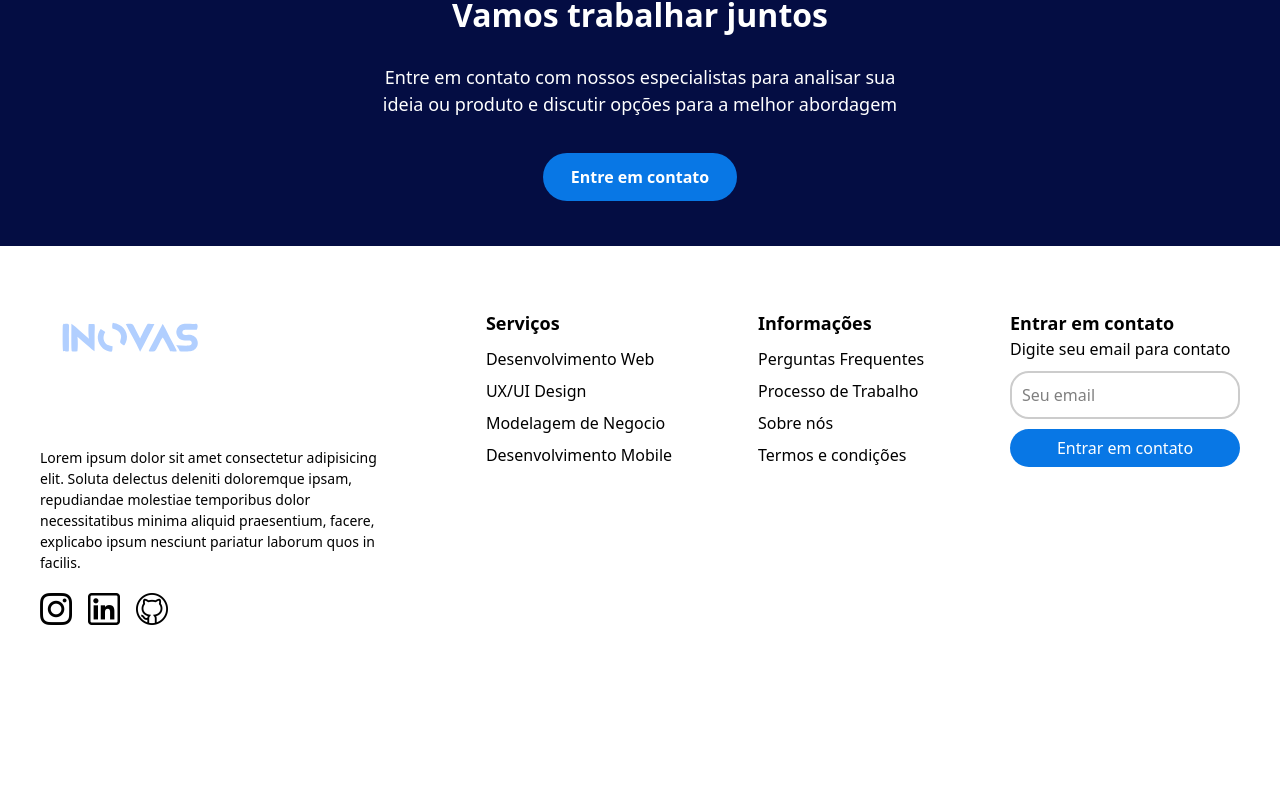
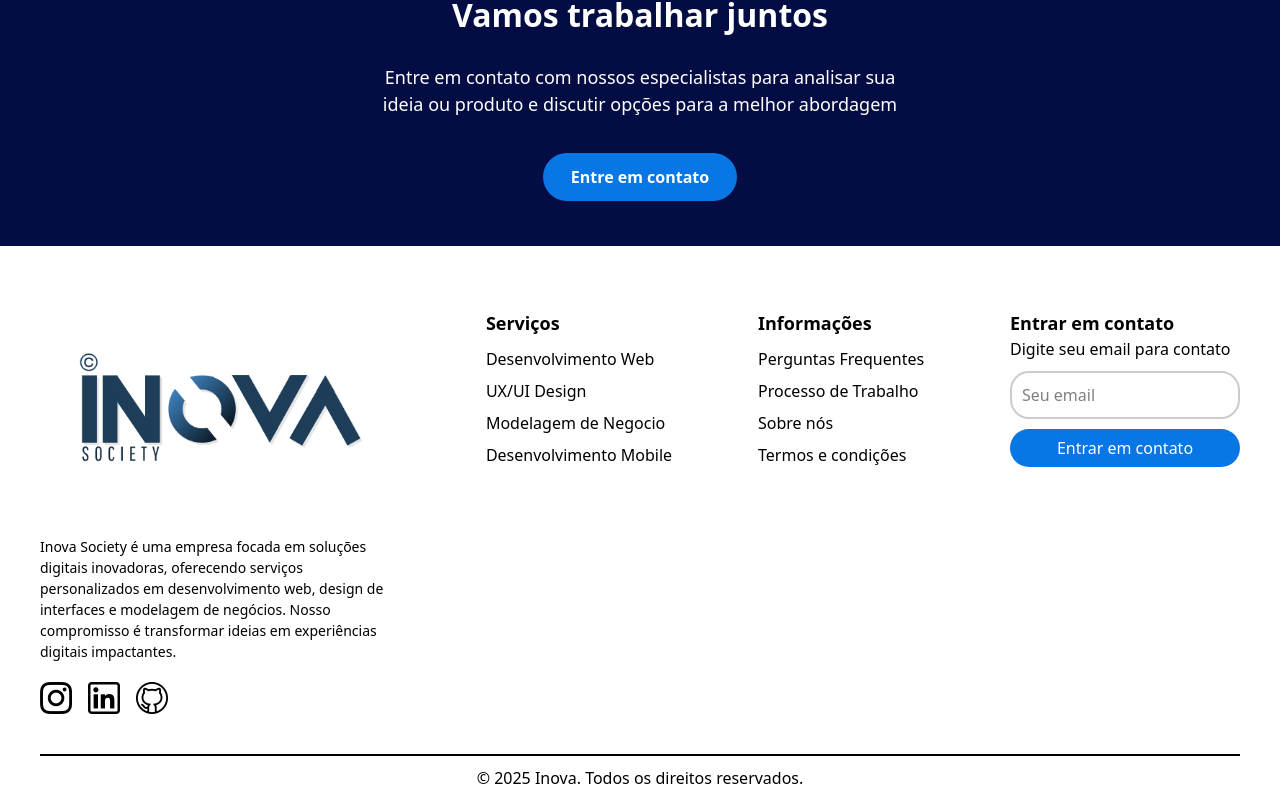
Before and after one commit to inovaSociety/inova---Projeto-3, a React (Vite) app in the folder inova/: page / in a window 1280 px wide. Shown: the part 4353-5153 px from the top of the page. Before the commit the page ends 5038 px from the top, so only its background shows below. Built offline with nearby package versions, Linux system fonts and the light colour scheme; a web font is replaced by a local one.

Commit message:
add copyright

```diff
--- a/inova/src/components/footer/Footer.jsx
+++ b/inova/src/components/footer/Footer.jsx
@@ -1,6 +1,6 @@
 import './Style.css';
 import React from 'react';
-import logo from '../../images/logo.svg';
+import logo from '../../images/inovas_logo.svg';
 import instagram from '../../images/instagram.png';
 import linkedin from '../../images/linkedin.png';
 import github from '../../images/github.png';
@@ -14,9 +14,7 @@ const Footer = () => {
             <img src={logo} alt="logo do site" />
           </div>
           <h4>
-            Lorem ipsum dolor sit amet consectetur adipisicing elit. Soluta delectus deleniti
-            doloremque ipsam, repudiandae molestiae temporibus dolor necessitatibus minima aliquid
-            praesentium, facere, explicabo ipsum nesciunt pariatur laborum quos in facilis.
+            Inova Society é uma empresa focada em soluções digitais inovadoras, oferecendo serviços personalizados em desenvolvimento web, design de interfaces e modelagem de negócios. Nosso compromisso é transformar ideias em experiências digitais impactantes.
           </h4>
           <ul className='social-icons'>
             <li><img src={instagram} alt="logo Instagram" /></li>
@@ -53,6 +51,9 @@ const Footer = () => {
             <button type="submit">Entrar em contato</button>
           </form>
         </div>
+      <div className='copyright'>
+        <p>&copy; 2025 Inova. Todos os direitos reservados.</p>
+      </div>
       </div>
     </div>
   );
--- a/inova/src/components/footer/Style.css
+++ b/inova/src/components/footer/Style.css
@@ -1,18 +1,19 @@
 .footer {
   display: flex;
   justify-content: center;
-  padding: 60px 40px;
   background-color: #fff;
+  padding: 60px 40px 60px;
+  padding-bottom: 0;
 }
 
 .footer-content {
   display: flex;
   flex-wrap: wrap;
-  gap: 60px;
+  gap: 40px;
   max-width: 1200px;
   width: 100%;
   justify-content: space-between;
-  align-items: flex-start;
+  align-items: stretch;
 }
 
 .footer h3 {
@@ -54,9 +55,9 @@
 }
 
 .logo-footer {
-  display: block;
-  width: 50%;
-  margin-bottom: 10px;
+  display: flex;
+  margin-top: -70px;
+  margin-bottom: -70px;
 }
 
 .services-column,
@@ -112,3 +113,12 @@
   cursor: pointer;
   text-align: center;
 }
+
+.copyright {
+  display: flex;
+  align-items: center;
+  justify-content: center;
+  width: 100%;
+  border-top: 2px solid #000;
+  padding: 10px 0;
+}
```
Also changed, not shown: inova/src/images/inovas_logo.svg (added).
